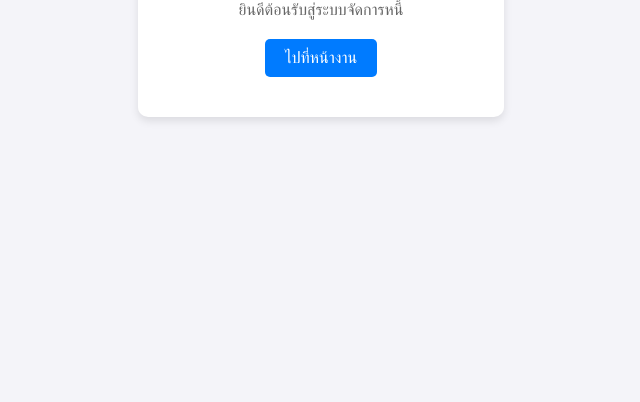
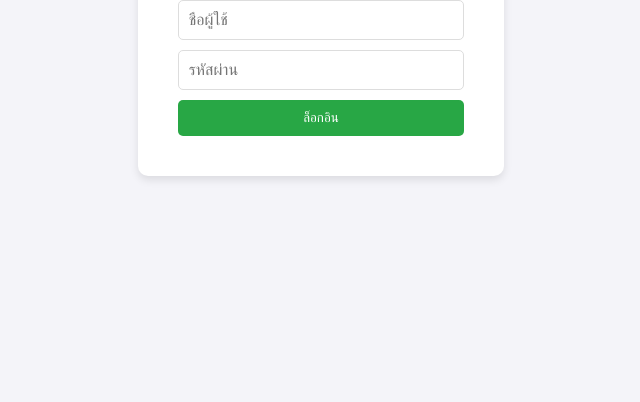
Before and after one commit to vitsarat/debtflow-vercel, a website: page public/dashboard.html in a window 1280 px wide. Shown: the part 398-800 px from the top of the page, without its empty margins (319-959 px from the left). Drawn offline with Linux system fonts and the light colour scheme.

Commit message:
Update dashboard.html

```diff
--- a/public/dashboard.html
+++ b/public/dashboard.html
@@ -42,13 +42,86 @@
         .btn:hover {
             background-color: #0056b3;
         }
+        .login-form {
+            display: flex;
+            flex-direction: column;
+            gap: 10px;
+            max-width: 300px;
+            margin: 0 auto;
+        }
+        .login-form input {
+            padding: 10px;
+            border: 1px solid #ddd;
+            border-radius: 5px;
+            font-size: 16px;
+        }
+        .login-form button {
+            padding: 10px;
+            background-color: #28a745;
+            color: #ffffff;
+            border: none;
+            border-radius: 5px;
+            cursor: pointer;
+            transition: background-color 0.3s;
+        }
+        .login-form button:hover {
+            background-color: #218838;
+        }
+        .error {
+            color: #dc3545;
+            margin-top: 10px;
+        }
+        .hidden {
+            display: none;
+        }
     </style>
 </head>
 <body>
     <div class="container">
         <h1>แดชบอร์ด - DebtFlow</h1>
-        <p>ยินดีต้อนรับสู่ระบบจัดการหนี้</p>
-        <a href="/tasks.html" class="btn">ไปที่หน้างาน</a>
+
+        <!-- ฟอร์มล็อกอิน -->
+        <div id="loginSection" class="login-form">
+            <p>สำหรับผู้ใช้ที่ได้รับอนุญาตเท่านั้น</p>
+            <input type="text" id="username" placeholder="ชื่อผู้ใช้" required>
+            <input type="password" id="password" placeholder="รหัสผ่าน" required>
+            <button onclick="login()">ล็อกอิน</button>
+            <p id="errorMessage" class="error hidden"></p>
+        </div>
+
+        <!-- เนื้อหาแดชบอร์ดหลังล็อกอิน -->
+        <div id="dashboardContent" class="hidden">
+            <p>ยินดีต้อนรับสู่ระบบจัดการหนี้</p>
+            <a href="/tasks.html" class="btn">ไปที่หน้างาน</a>
+        </div>
     </div>
+
+    <script>
+        // ตัวแปรสำหรับเก็บสถานะการล็อกอิน (เก็บใน localStorage เพื่อความง่าย)
+        const isLoggedIn = localStorage.getItem('isLoggedIn') === 'true';
+
+        // ตรวจสอบสถานะการล็อกอินเมื่อโหลดหน้า
+        if (isLoggedIn) {
+            document.getElementById('loginSection').classList.add('hidden');
+            document.getElementById('dashboardContent').classList.remove('hidden');
+        }
+
+        function login() {
+            const username = document.getElementById('username').value;
+            const password = document.getElementById('password').value;
+            const errorMessage = document.getElementById('errorMessage');
+
+            // ตัวอย่างการตรวจสอบ (ในแอปจริงควรใช้ server-side authentication)
+            if (username === 'admin' && password === 'password123') {
+                localStorage.setItem('isLoggedIn', 'true');
+                document.getElementById('loginSection').classList.add('hidden');
+                document.getElementById('dashboardContent').classList.remove('hidden');
+                errorMessage.classList.add('hidden');
+            } else {
+                errorMessage.textContent = 'ชื่อผู้ใช้หรือรหัสผ่านไม่ถูกต้อง';
+                errorMessage.classList.remove('hidden');
+            }
+        }
+    </script>
 </body>
 </html>
```
